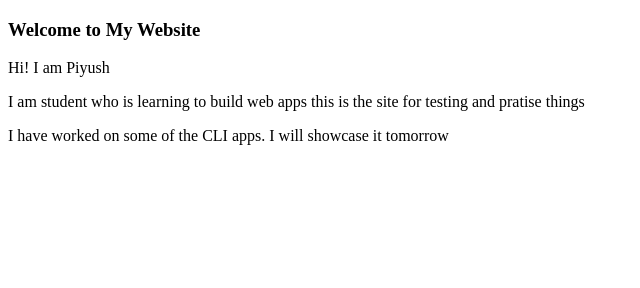
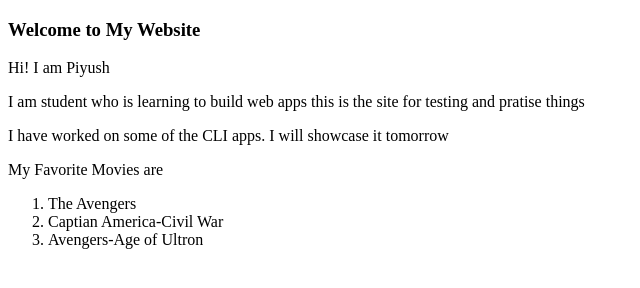
Before and after one commit to Piyush5784/Student-name-site, a plain HTML site: page index.html in a window 1280 px wide. Shown: the whole page, without its empty margins (0-640 px from the left). Drawn offline with Linux system fonts and the light colour scheme.

Commit message:
Added-Favorite-Movies
Added names of the favorite movies I like the most

```diff
--- a/index.html
+++ b/index.html
@@ -10,5 +10,11 @@
     <p>Hi! I am Piyush</p>
     <P> I am student who is learning to build web apps this is the site for testing and pratise things</P>
     <p>I have worked on some of the CLI apps. I will showcase it tomorrow</p>
+    <p>My Favorite Movies are </p>
+    <ol>
+        <li>The Avengers</li>
+        <li>Captian America-Civil War</li>
+        <li>Avengers-Age of Ultron</li>
+    </ol>
 </body>
 </html>
```
